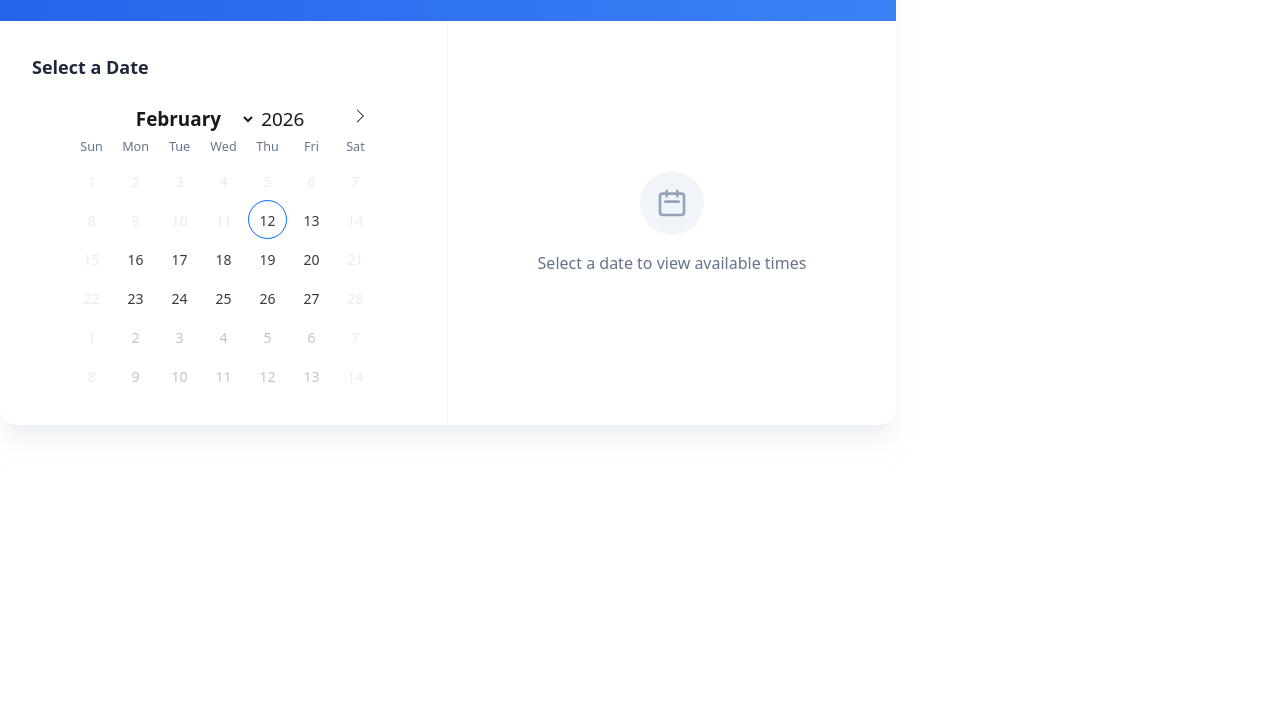
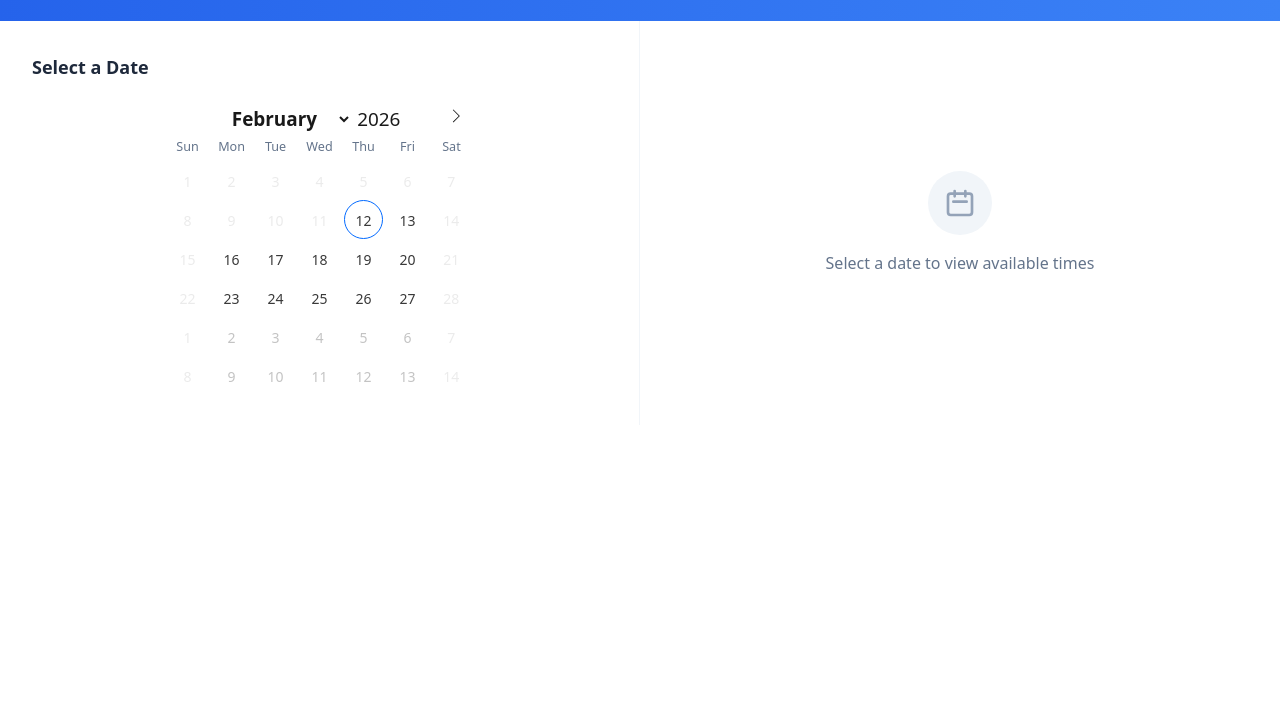
Before and after one commit to mpierc31970/personalCalendar, a plain HTML site: page index.html in a window 1280 px wide. Shown: the part 87-800 px from the top of the page. Drawn offline with nearby package versions, Linux system fonts and the light colour scheme.

Commit message:
Remove shadow, rounded corners, and max-width for flush iframe fit
Co-Authored-By: Claude Opus 4.6 <noreply@anthropic.com>

```diff
--- a/index.html
+++ b/index.html
@@ -143,7 +143,7 @@
     </script>
 
     <!-- Main Widget Container -->
-    <div id="scheduler-widget" class="bg-white rounded-2xl shadow-xl shadow-slate-200/50 w-full max-w-4xl overflow-hidden">
+    <div id="scheduler-widget" class="bg-white w-full overflow-hidden">
 
         <!-- Header -->
         <div class="bg-gradient-to-r from-blue-600 to-blue-500 px-8 py-6 text-white">
```
